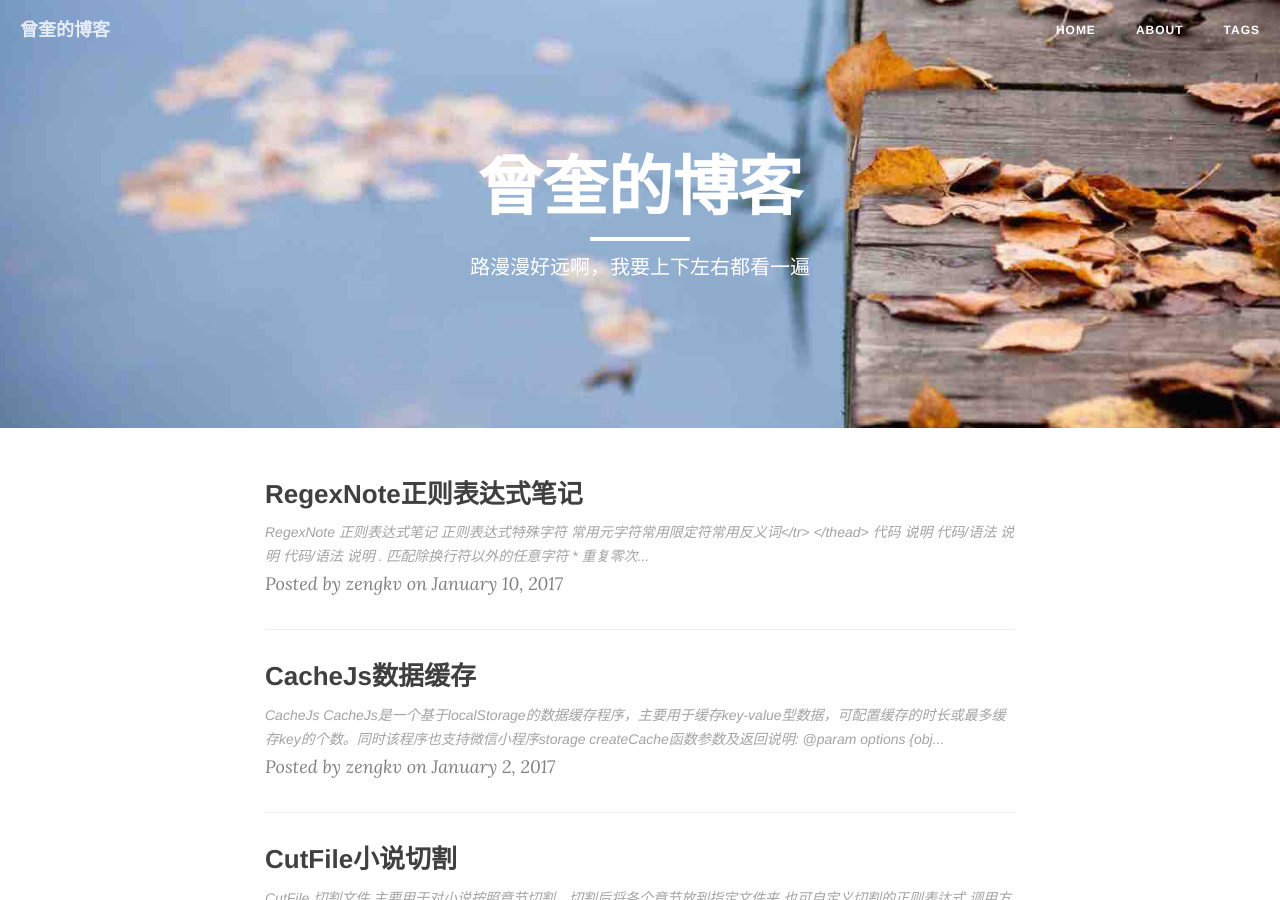
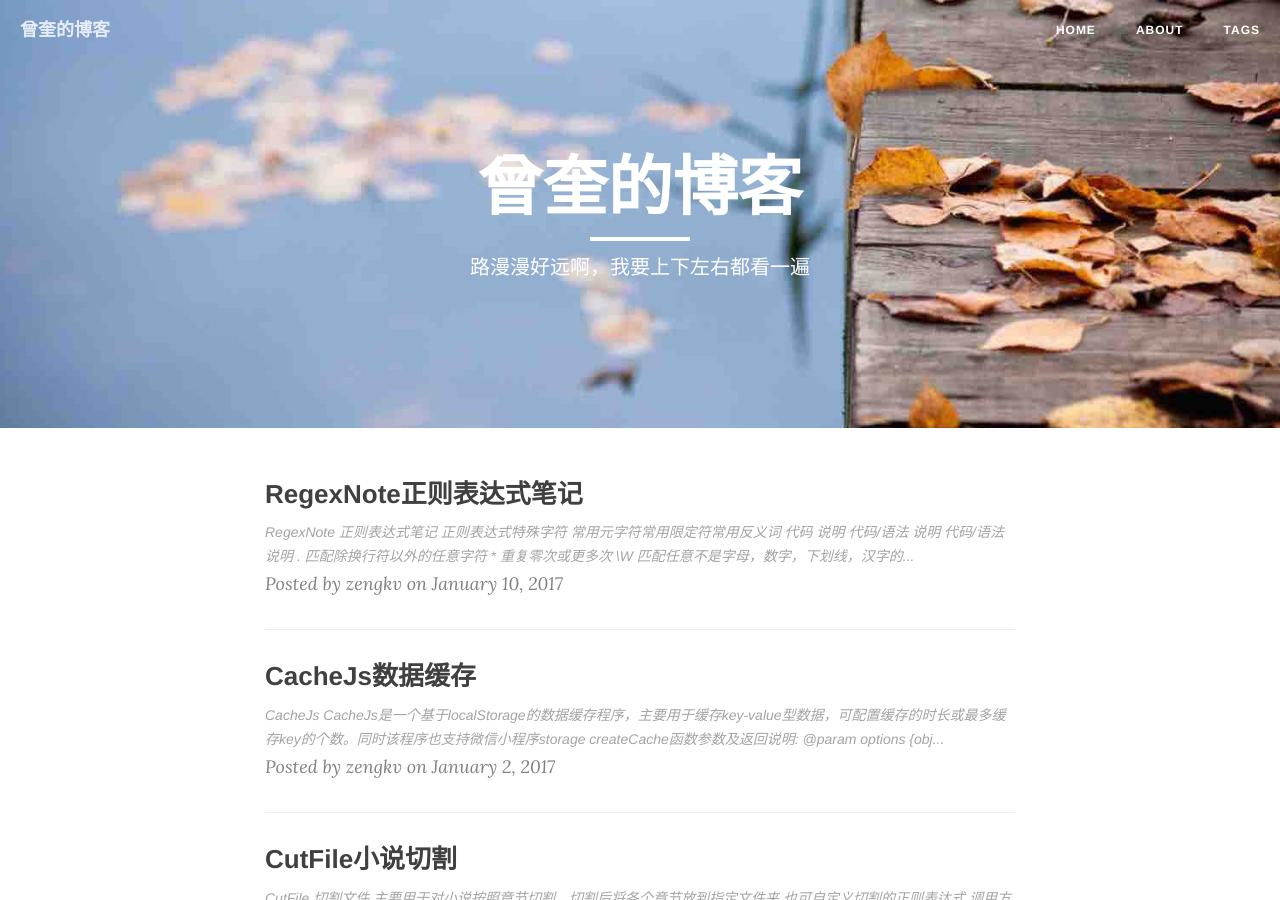
Before and after one commit to zengkv/zengkv.github.io, a Jekyll site: the page built from index.html, in a window 1280 px wide and 900 px high. Built offline with Jekyll 4.4.1, drawn with Linux system fonts in a browser that asks for light colours; nearby versions of some CDN libraries; the list of posts is cut into pages by our own code.

Commit message:
update RegexNote ”

```diff
--- a/_posts/2017-01-10-RegexNote.md
+++ b/_posts/2017-01-10-RegexNote.md
@@ -14,8 +14,7 @@ description: js写的一个基于localStorage的key-value数据缓存程序
 
 <table>
   <thead>
-    <tr><th colspan="2">常用元字符<th colspan="2">常用限定符<th colspan="2">常用反义词</tr>
-  </thead>
+    <tr><th colspan="2">常用元字符<th colspan="2">常用限定符<th colspan="2">常用反义词
   <tbody>
     <tr><td> 代码 <td>  说明<td> 代码/语法 <td> 说明<td> 代码/语法 <td> 说明
     <tr><td> . <td> 匹配除换行符以外的任意字符<td> * <td> 重复零次或更多次<td> \W <td> 匹配任意不是字母，数字，下划线，汉字的字
@@ -25,7 +24,6 @@ description: js写的一个基于localStorage的key-value数据缓存程序
     <tr><td> \b <td> 匹配单词的开始或结束<td> {n,} <td> 重复n次或更多次<td> [^x] <td> 匹配除了x以外的任意字
     <tr><td> ^ <td> 匹配字符串的开始<td> {n,m} <td> 重复n到m次<td> [^aeiou] <td> 匹配除了aeiou这几个字母以外的任意字
     <tr><td> $ <td> 匹配字符串的结束<td><td><td><td>
-  </tbody>
 </table>
 
 
```
